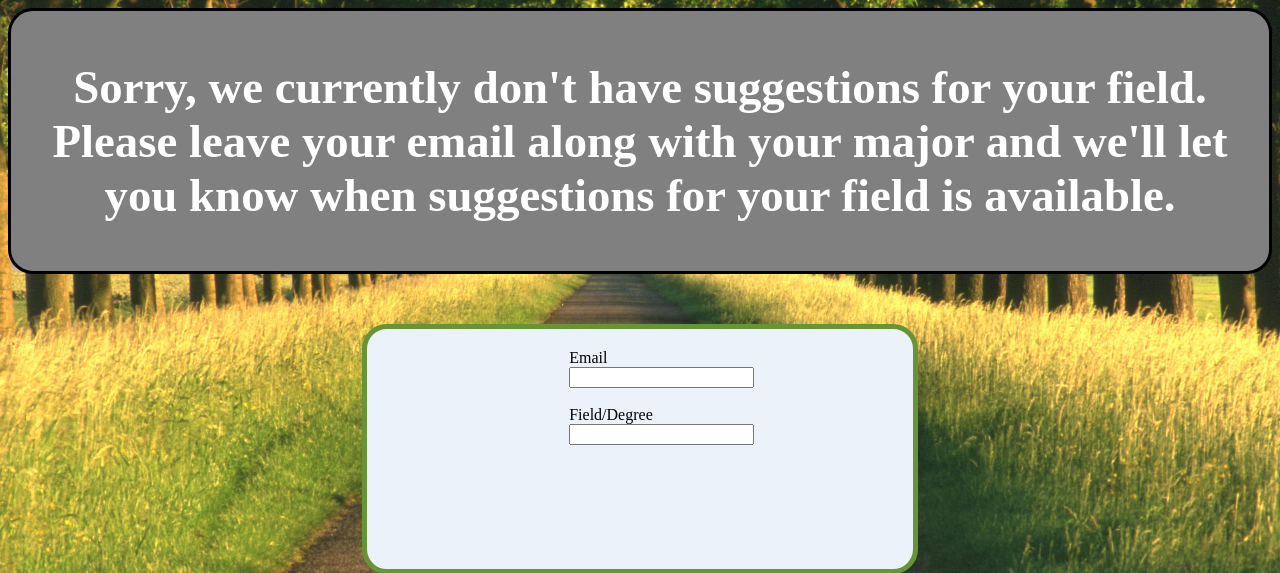
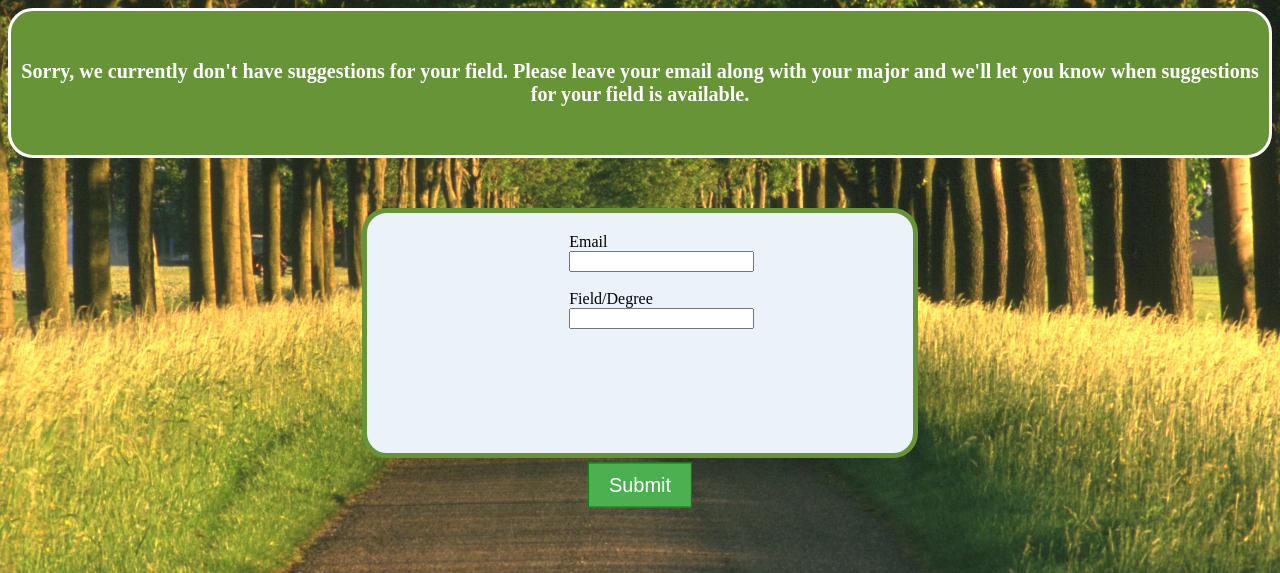
Before and after one commit to delladelladella/freshstart, a Flask app: page /NOTA in a window 1280 px wide. Shown: the top 573 px of the page. Run offline with Flask 2, Linux system fonts and the light colour scheme.

Commit message:
fixed some bugs

```diff
--- a/app.py
+++ b/app.py
@@ -17,7 +17,8 @@ database_path = './FS_Database.db'
 def get_db():
     db = getattr(flask, '_database', None)
     if db is None:
-        db = flask._database = sqlite3.connect(database_path)
+        print("db call")
+        db = flask._database = sqlite3.connect(database_path, check_same_thread=False)
     return db
 
 #fetches data from the database based on the major the user selected and whether or not they are in the US
--- a/static/index.css
+++ b/static/index.css
@@ -24,9 +24,10 @@ body {
 }
 
 .header {
-    background-color: grey;
-    border: 3px solid black;
-    font-size: 40px;
+    position: sticky;
+    background-color: rgb(103, 148, 54);
+    border: 3px solid white;
+    font-size: 30px;
     color: white;
     border-radius: 25px;
     padding: 2px;
@@ -88,4 +89,19 @@ body {
 
 .Location-response{
     display: none;
+    border-radius: 25px;
+    border: 5px solid rgb(103, 148, 54);
+	background-color:rgb(235, 242, 250);
+    width: 40%;
+    margin: auto;
+    margin-top: 50px;
+    text-align: left;
+    padding: 20px;
+    text-align: center;
 }
+
+.Email-h3{
+    background-color: rgb(103, 148, 54);
+    text-align: center;
+
+}
--- a/static/index.js
+++ b/static/index.js
@@ -53,10 +53,12 @@ function getData(){
     }).then((response) => {//gets back the response from the server
         data = response.data
         //for each record, create a tag and display them
+        var domBody = document.getElementsByTagName("BODY")[0]
         var parentDiv = document.getElementById("Location-Response")
         var backButton = document.createElement("button")
         backButton.type = "button"
         backButton.innerText = "Back"
+        backButton.className = "button"
         backButton.onclick = () => window.location.replace("http://localhost:8080")
         backButton.id = "Back-Button"
         var h2Recommend = document.createElement("h2")
@@ -77,7 +79,7 @@ function getData(){
             salaryRChildElement.innerText = "Salary range (entry level): "+data[i].salary_range
             parentDiv.appendChild(salaryRChildElement)
         }
-        parentDiv.appendChild(backButton)
+        domBody.appendChild(backButton)
         var currentWindow = document.getElementById("Location-Choice")
         currentWindow.style.display = "none"
         var button1 = document.getElementById("Next-Button")
--- a/templates/NOTA-Email-Submit.html
+++ b/templates/NOTA-Email-Submit.html
@@ -3,7 +3,7 @@
 <title>Submit Email</title>
 <link rel="stylesheet" href="{{ url_for('static', filename = 'index.css') }}">
 <div class="header">
-  <h3>Sorry, we currently don't have suggestions for your field. Please leave your email along with your major and we'll let you know when suggestions for your field is available.</h3>
+  <h6 class="Email-h3">Sorry, we currently don't have suggestions for your field. Please leave your email along with your major and we'll let you know when suggestions for your field is available.</h3>
 </div>
 <form id="Email-Submit" method="POST">
     <div class="default-display">
```
Also changed, not shown: FS_Database.db.
